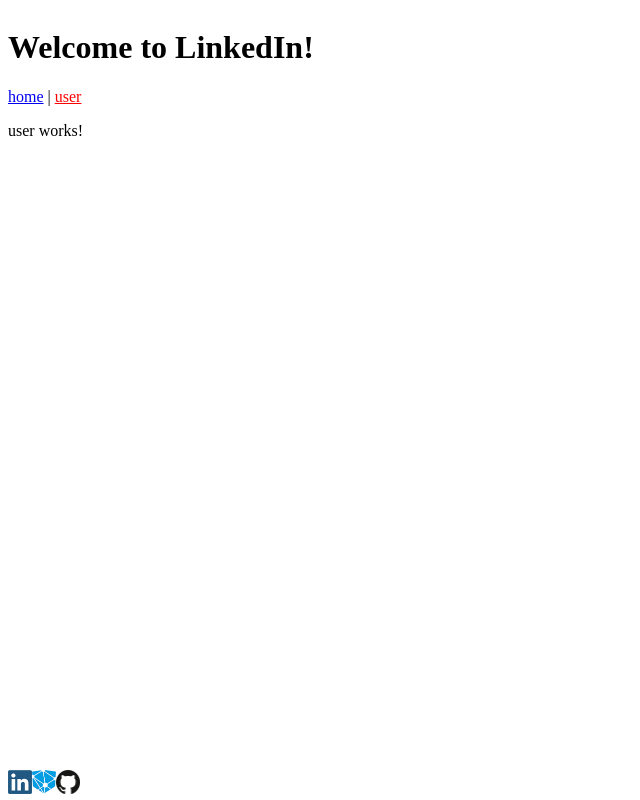
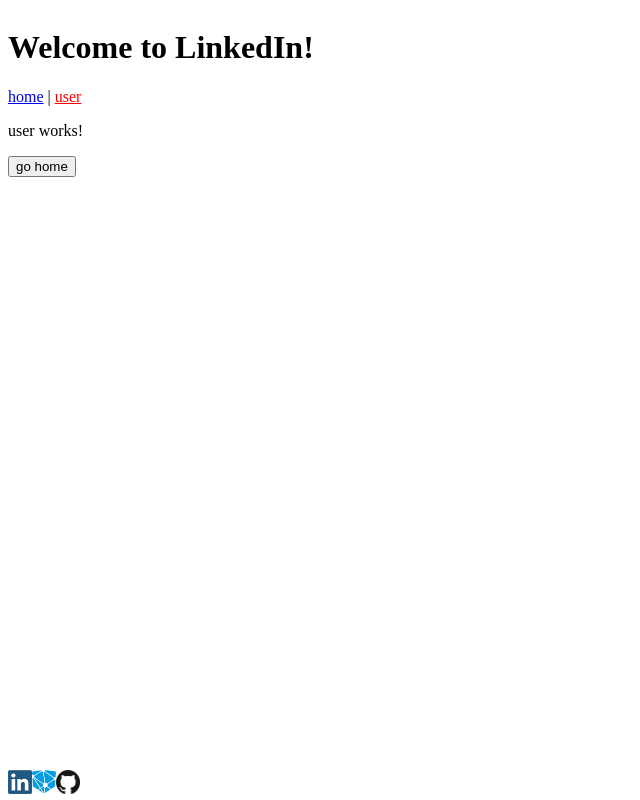
Before and after one commit to netTrek/LinkedIn_Angular_Routing, an Angular app: page /user in a window 1280 px wide. Shown: the whole page, without its empty margins (0-640 px from the left). Built offline with nearby package versions, Linux system fonts and the light colour scheme.

Commit message:
DE_3193_04_03_Router-Service

```diff
--- a/src/app/app.component.ts
+++ b/src/app/app.component.ts
@@ -7,4 +7,7 @@
 })
 export class AppComponent {
   title = 'LinkedIn';
+  constructor () {
+    console.warn ( 'init' );
+  }
 }
--- a/src/app/user/user/user.component.html
+++ b/src/app/user/user/user.component.html
@@ -1,3 +1,4 @@
 <p>
   user works!
 </p>
+<button (click)="goHome()">go home</button>
--- a/src/app/user/user/user.component.ts
+++ b/src/app/user/user/user.component.ts
@@ -1,4 +1,5 @@
 import { Component, OnInit } from '@angular/core';
+import { ActivatedRoute, Router } from '@angular/router';
 
 @Component({
   selector: 'in-user',
@@ -7,9 +8,15 @@
 })
 export class UserComponent implements OnInit {
 
-  constructor() { }
+  constructor( private router: Router, private route: ActivatedRoute ) { }
 
   ngOnInit() {
   }
 
+  goHome () {
+    // this.router.navigateByUrl( '/home' );
+    this.router.navigate( ['/home'], {
+      relativeTo: this.route
+    } );
+  }
 }
```
